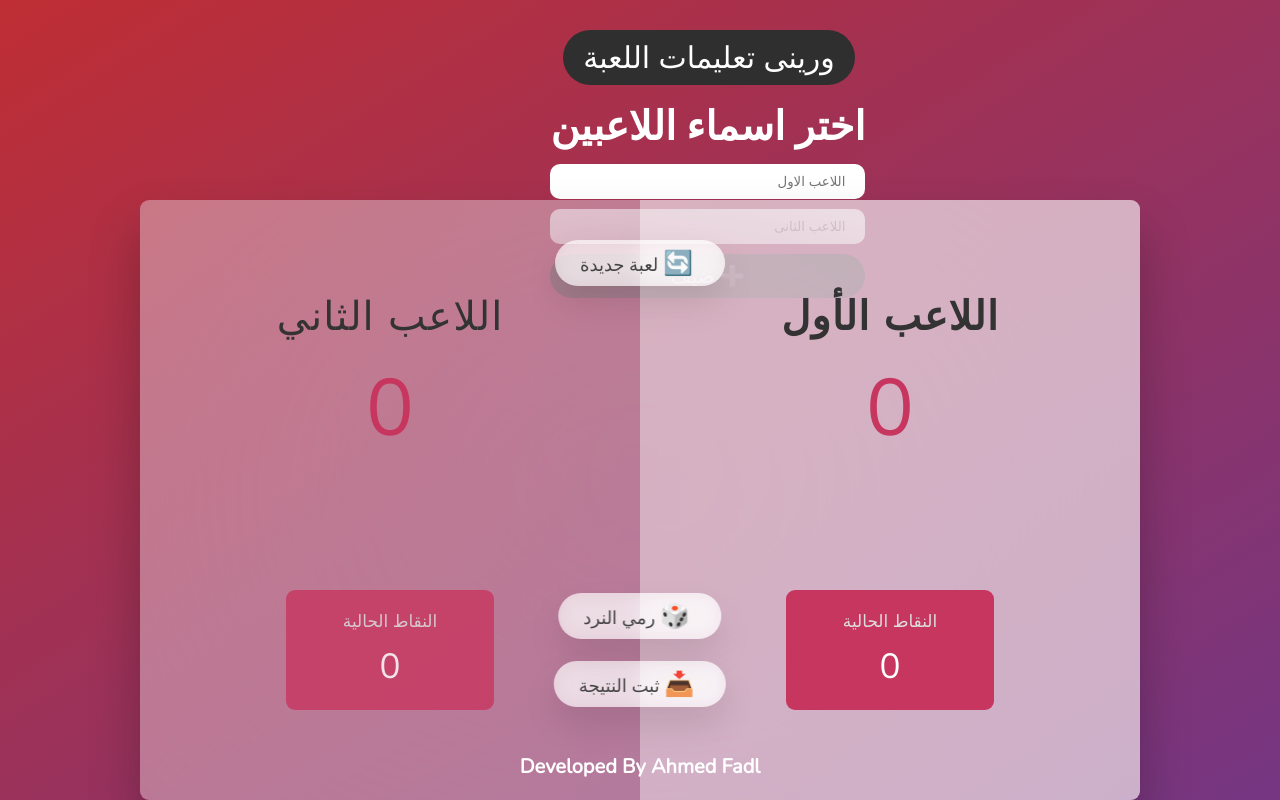
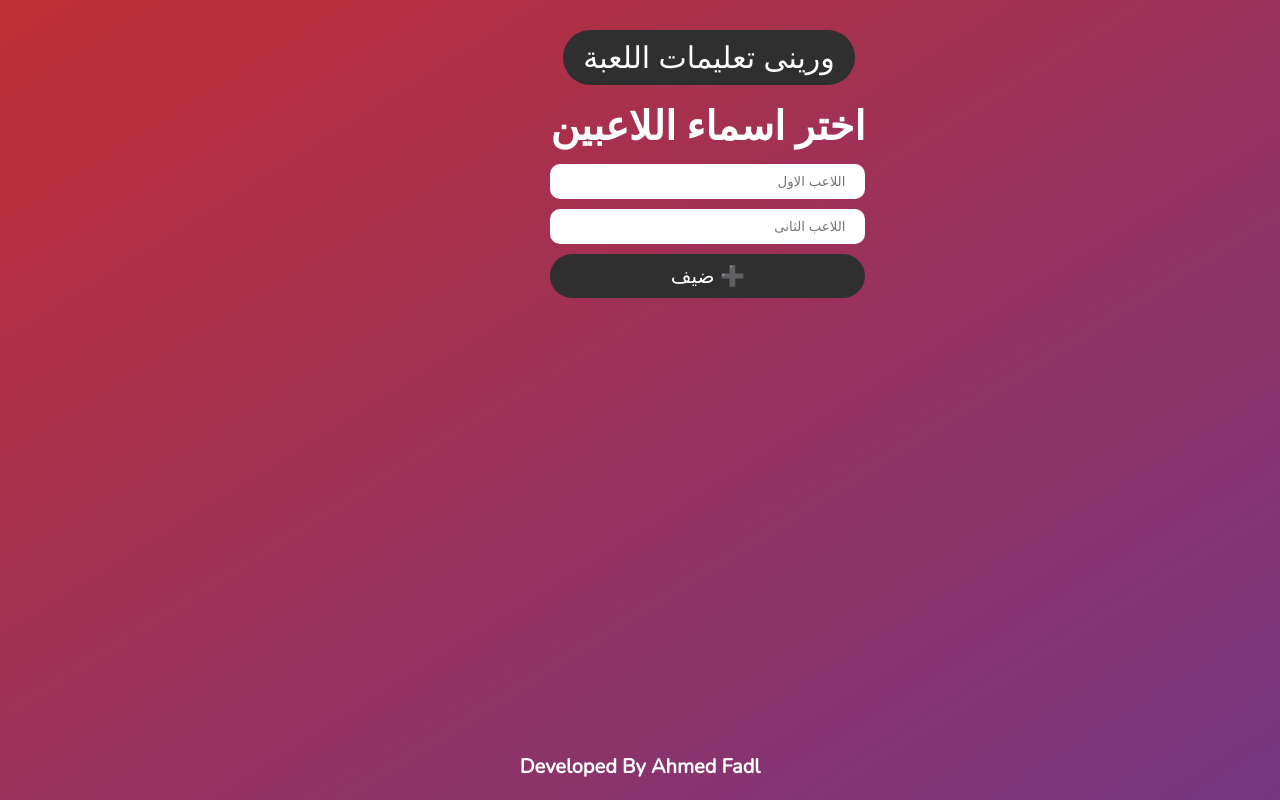
Before and after one commit to ahmedfadl156/PigGame, a plain HTML site: page index.html in a window 1280 px wide. Drawn offline with nearby package versions, Linux system fonts and the light colour scheme.

Commit message:
Update index.html

```diff
--- a/index.html
+++ b/index.html
@@ -44,7 +44,7 @@
     </div>
 
     <!-- Main Game Container -->
-    <main>
+    <main class="main-game hidden">
       <section class="player player--0 player--active">
         <h2 class="name" id="name--0">اللاعب الأول</h2>
         <p class="score" id="score--0">43</p>
```
